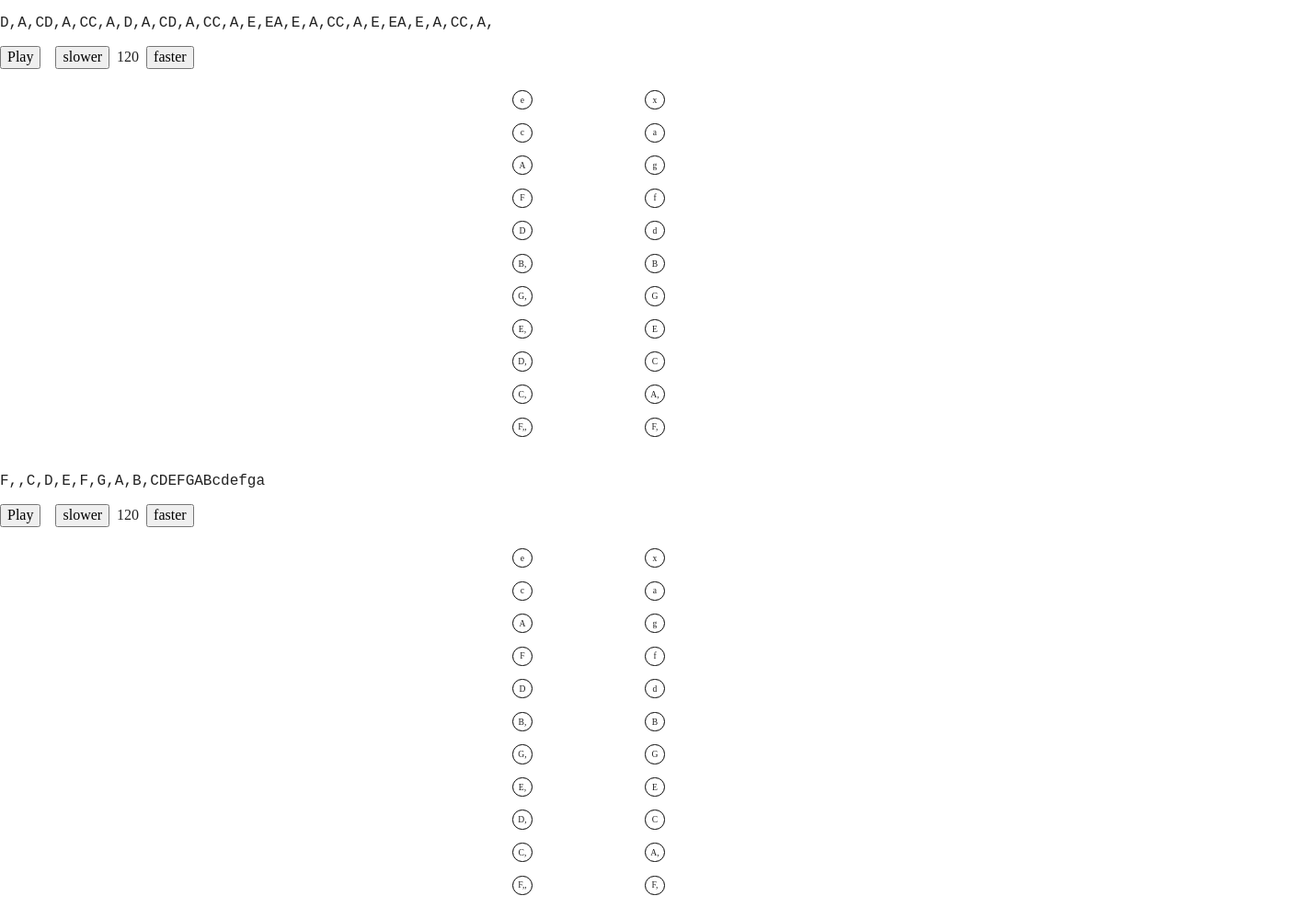
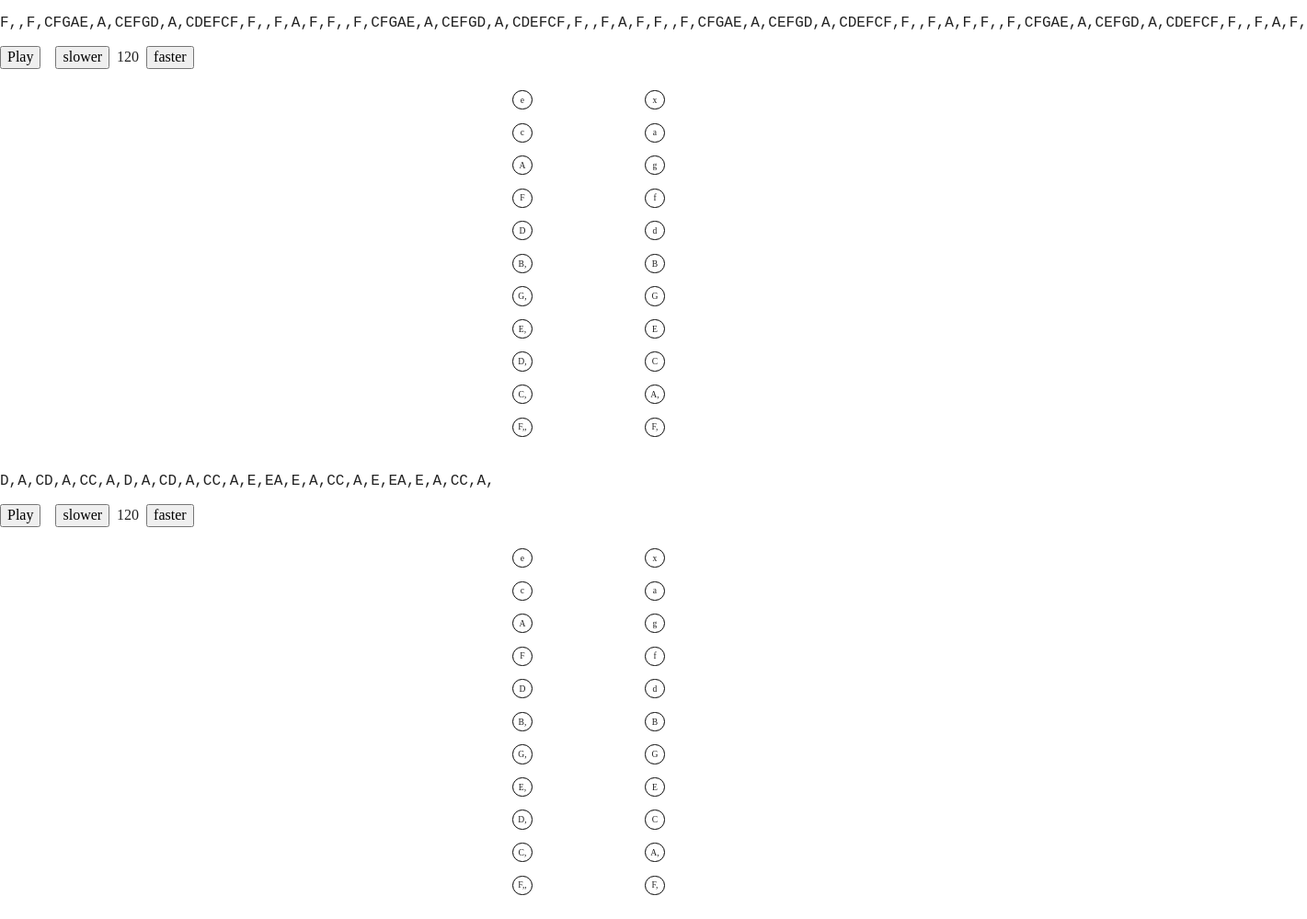
Before and after one commit to true-chaotic/harp-view, a website built with Parcel: page index.html in a window 1280 px wide. Shown: the top 999 px of the page at 92% size, 1421 px wide, since content can reach past the window. Built offline with nearby package versions, Linux system fonts and the light colour scheme; files whose address does not match are found by name.

Commit message:
add more melody

```diff
--- a/index.html
+++ b/index.html
@@ -24,7 +24,9 @@
 
   <!-- Блок с воспроизводимым плеером произведением -->
 
-  <pre class="js-tune">D,A,CD,A,CC,A,D,A,CD,A,CC,A,E,EA,E,A,CC,A,E,EA,E,A,CC,A, </pre>
+  <pre class="js-tune">F,,F,CFGAE,A,CEFGD,A,CDEFCF,F,,F,A,F,F,,F,CFGAE,A,CEFGD,A,CDEFCF,F,,F,A,F,F,,F,CFGAE,A,CEFGD,A,CDEFCF,F,,F,A,F,F,,F,CFGAE,A,CEFGD,A,CDEFCF,F,,F,A,F,</pre>
+
+  <pre class="js-tune">D,A,CD,A,CC,A,D,A,CD,A,CC,A,E,EA,E,A,CC,A,E,EA,E,A,CC,A,</pre>
 
   <pre class="js-tune">F,,C,D,E,F,G,A,B,CDEFGABcdefga</pre>
 
```
